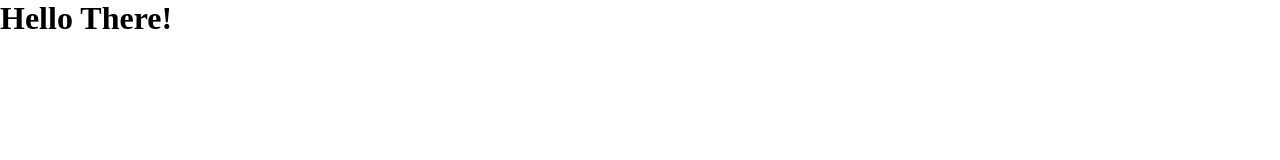
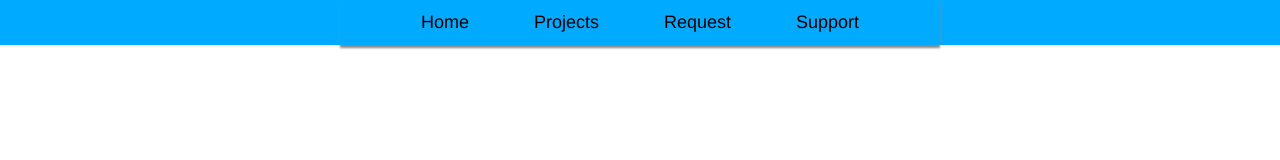
Before and after one commit to Treblue/treblue.github.io, a plain HTML site: page index.html in a window 1280 px wide. Drawn offline with Linux system fonts and the light colour scheme.

Commit message:
Added a WIP navigation menu

```diff
--- a/index.html
+++ b/index.html
@@ -1,19 +1,20 @@
 <html>
-<head>
-<title>Treblue - Home</title>
-<style>
-* { clear: both; margin: 0; padding: 0; }
-#welcomeMessage {
-text-align: center;
-font-family: Helvetica, Arial, sans-serif;
-font-weight: thin;
-line-height: 100%;
-margin-top: auto;
-margin-bottom: auto;
-}
-</style>
-</head>
-<body>
-<h1 id=“welcomeMessage”>Hello There!</h1>
-</body>
+	<head>
+		<title>Treblue - Home</title>
+		<link rel='stylesheet' href='style.css'/>
+	</head>
+	<body>
+    	<div id='container'>
+            <div id='navigation'>
+            	<div id='navbuttons'>
+                    <ul>
+                        <li><a href=''>Home</a></li>
+                        <li><a href=''>Projects</a></li>
+                        <li><a href=''>Request</a></li>
+                        <li><a href=''>Support</a></li>
+                    </ul>
+                </div>
+            </div>
+    	</div>
+	</body>
 </html>
--- /dev/null
+++ b/style.css
@@ -0,0 +1,57 @@
+* {
+	clear: both;
+	margin: 0;
+	padding: 0;
+}
+body {
+	font-family: Helvetica, Arial, sans-serif;
+	font-size: 16px;
+	font-weight: 100;
+}
+#container {
+	display: block;
+	width: 100%;
+	height: 50px;
+}
+#navigation {
+	width: 100%;
+	height: 45px;
+	background-color: #0AF;
+}
+#navbuttons {
+	max-width: 600px;
+	height: 45px;
+	margin: 0 auto;
+}
+#navbuttons ul li {
+    display: inline-block;
+    padding: 0 5%;
+    height: 45px;
+}
+#navbuttons ul li a {
+	color: #000;
+	text-decoration: none;
+}
+@media screen and (min-width: 431px) {
+	#navbuttons ul {
+        position: relative;
+		list-style: none;
+		font-size: 18px;
+		line-height: 45px;
+		text-align: center;
+        box-shadow: 0 3px 2px #888;
+	}
+}
+@media screen and (max-width: 432px) { /* 426px is width at which navigation buttons start to snap down. 430px is rounded up a little to ensure no snapping occurs what-so-ever.*/
+	#navbuttons ul {
+        position: absolute;
+		list-style: none;
+		font-size: 18px;
+		line-height: 45px;
+		text-align: center;
+        background: #0AF;
+        border-bottom-right-radius: 5px;
+        border-bottom-left-radius: 5px;
+        box-shadow: 0 3px 2px #888;
+	}
+}
```
